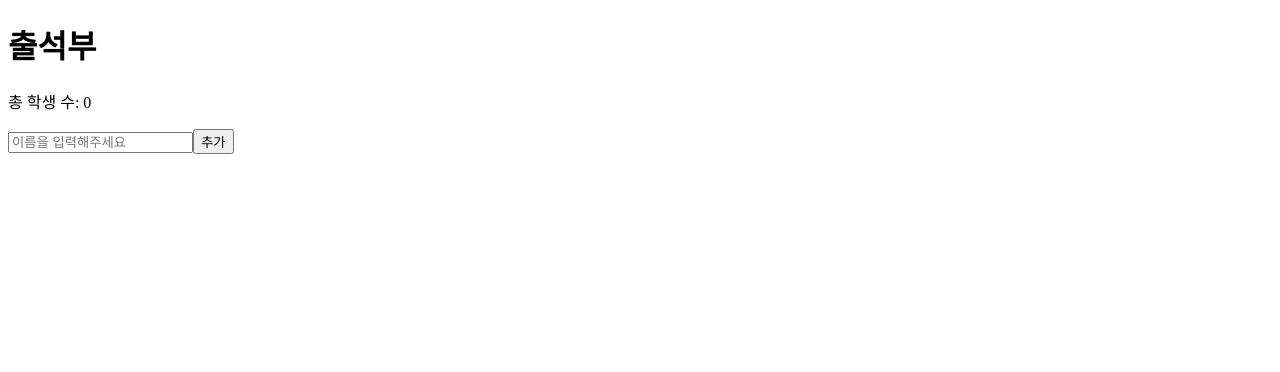
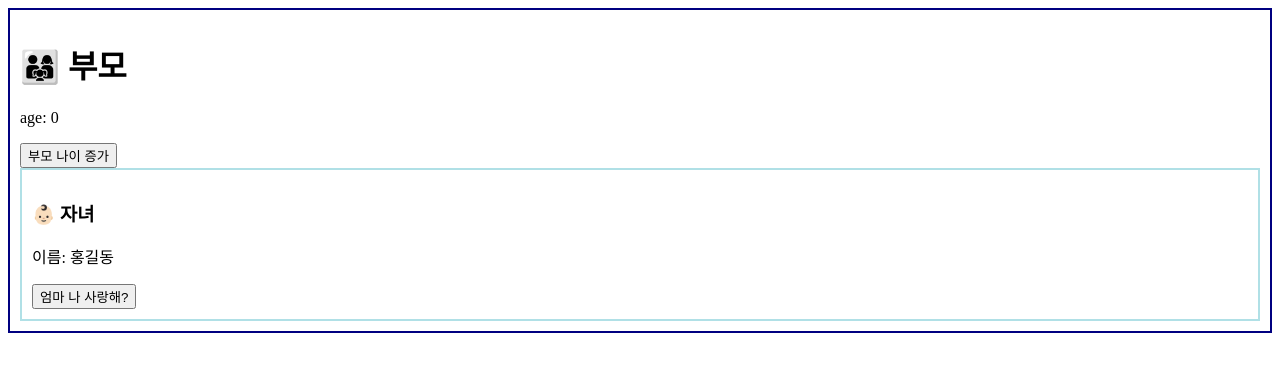
Before and after one commit to dodam24/react-udemy, a React (Create React App) app in the folder react-hooks/: page / in a window 1280 px wide. Shown: the top 372 px of the page. Built offline with nearby package versions, Linux system fonts and the light colour scheme.

Commit message:
React Hooks - 컴포넌트 최적화 (ft. useMemo, useCallback)

```diff
--- a/react-hooks/src/App.js
+++ b/react-hooks/src/App.js
@@ -1,83 +1,25 @@
-import React, { useReducer, useState } from "react";
-import Student from "./Student";
-
-// const ACTION_TYPES = {
-//   ...
-// }
-
-const reducer = (state, action) => {
-  switch (action.type) {
-    case "add-student":
-      const name = action.payload.name;
-      const newStudent = {
-        id: Date.now(),
-        name,
-        isHere: false,
-      };
-      return {
-        count: state.count + 1,
-        students: [...state.students, newStudent],
-      };
-    case "delete-student":
-      return {
-        count: state.count - 1,
-        students: state.students.filter(
-          (student) => student.id !== action.payload.id
-        ),
-      };
-    case "mark-student":
-      return {
-        count: state.count,
-        students: state.students.map((student) => {
-          if(student.id === action.payload.id) {
-            return {...student, isHere: !student.isHere}
-          }
-          return student;
-        })
-      }
-
-    default:
-      return state;
-  }
-};
-
-const initialState = {
-  count: 0,
-  students: [],
-};
+import React, { useCallback, useState } from "react";
+import Child from "./Child";
 
 function App() {
-  const [name, setName] = useState("");
-  const [studentInfo, dispatch] = useReducer(reducer, initialState);
+  const [parentAge, setParentAge] = useState(0);
+
+  const incrementParentAge = () => {
+    setParentAge(parentAge + 1);
+  };
+
+  console.log("👨‍👩‍👧 부모 컴포넌트가 렌더링 되었습니다");
+
+  const tellMe = useCallback(() => {
+    console.log("길동아 사랑해💕");
+  }, []);
 
   return (
-    <div>
-      <h1>출석부</h1>
-      <p>총 학생 수: {studentInfo.count}</p>
-      <input
-        type="text"
-        placeholder="이름을 입력해주세요"
-        value={name}
-        onChange={(e) => setName(e.target.value)}
-      />
-      <button
-        onClick={() => {
-          dispatch({ type: "add-student", payload: { name } });
-        }}
-      >
-        추가
-      </button>
-      {studentInfo.students.map((student) => {
-        return (
-          <Student
-            key={student.id}
-            name={student.name}
-            dispatch={dispatch}
-            id={student.id}
-            isHere={student.isHere}
-          />
-        );
-      })}
+    <div style={{ border: "2px solid navy", padding: "10px" }}>
+      <h1>👨‍👩‍👧 부모</h1>
+      <p>age: {parentAge}</p>
+      <button onClick={incrementParentAge}>부모 나이 증가</button>
+      <Child name={"홍길동"} tellMe={tellMe} />
     </div>
   );
 }
--- /dev/null
+++ b/react-hooks/src/Child.js
@@ -0,0 +1,15 @@
+import React, { memo } from 'react';
+
+const Child = ({ name, tellMe }) => {
+  console.log('👶🏻 자녀도 렌더링 되었네요')
+
+  return (
+    <div style={{ border: '2px solid powderblue', padding: '10px' }}>
+      <h3>👶🏻 자녀</h3>
+      <p>이름: {name}</p>
+      <button onClick={tellMe}>엄마 나 사랑해?</button>
+    </div>
+  );
+};
+
+export default memo(Child);
```
